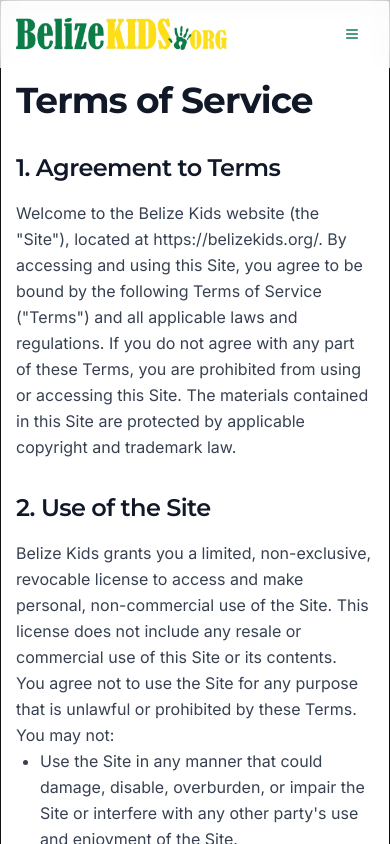
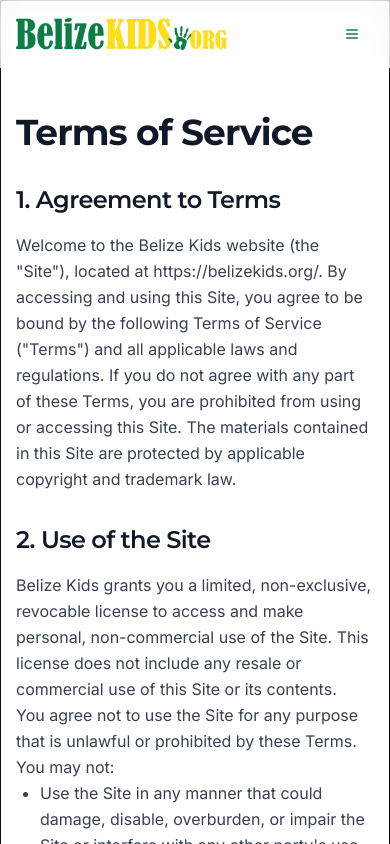
Before and after one commit to enzo-prism/ambergris-support-spark, a React (Vite) app: page /terms in a window 390 px wide. Shown: the top 844 px of the page. Built offline with nearby package versions, Linux system fonts and the light colour scheme.

Commit message:
Fix layout, contrast, and mobile design bugs

```diff
--- a/src/pages/Terms.tsx
+++ b/src/pages/Terms.tsx
@@ -22,7 +22,7 @@ const Terms: React.FC = () => {
       <div className="min-h-screen bg-white">
         <Navbar />
 
-        <main className="pt-20 pb-16">
+        <main className="pt-28 pb-16 md:pt-32">
           <div className="container-custom max-w-4xl mx-auto px-4 sm:px-6 lg:px-8">
             <div className="prose prose-lg max-w-none">
               <h1 className="text-4xl font-bold text-gray-900 mb-8">Terms of Service</h1>
```
